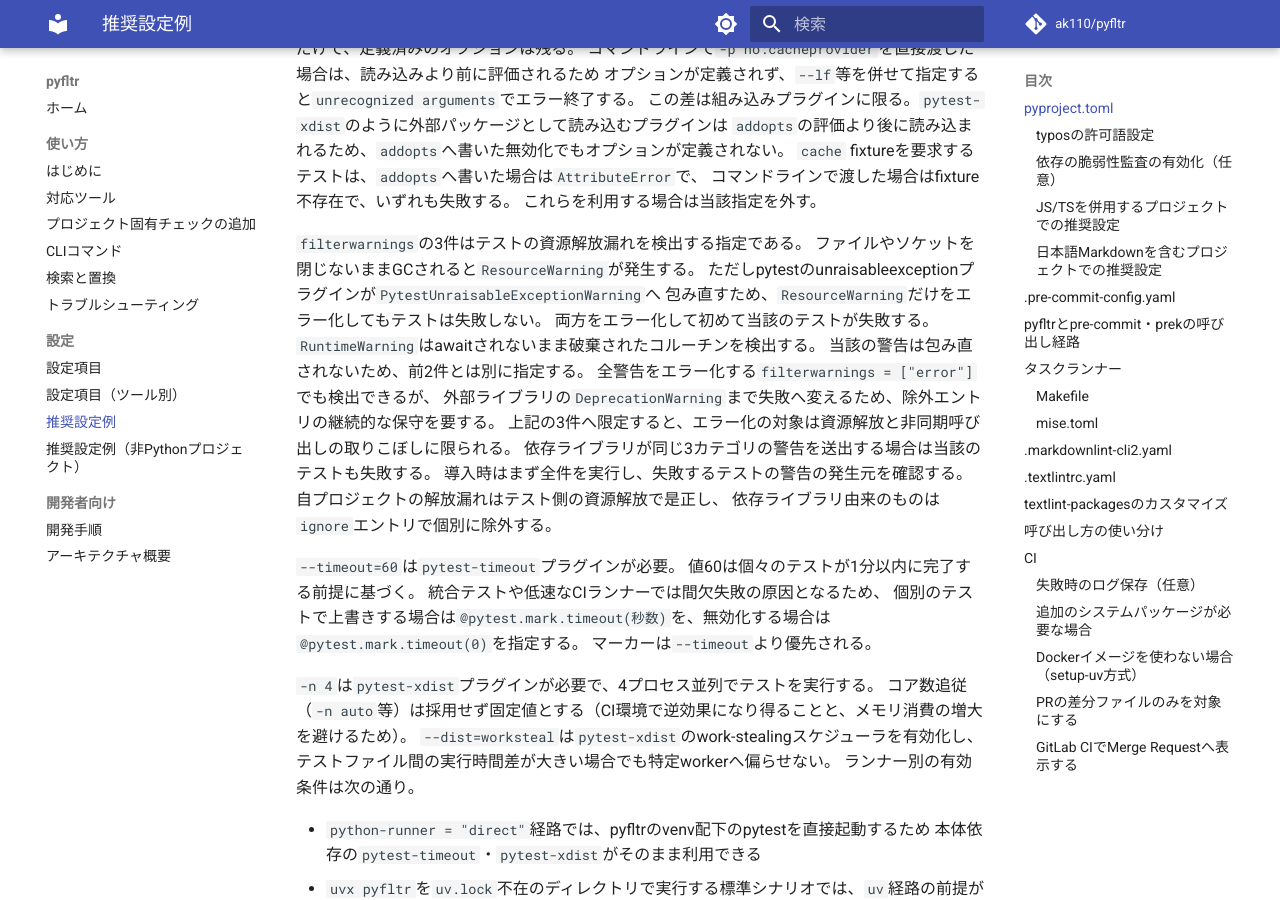
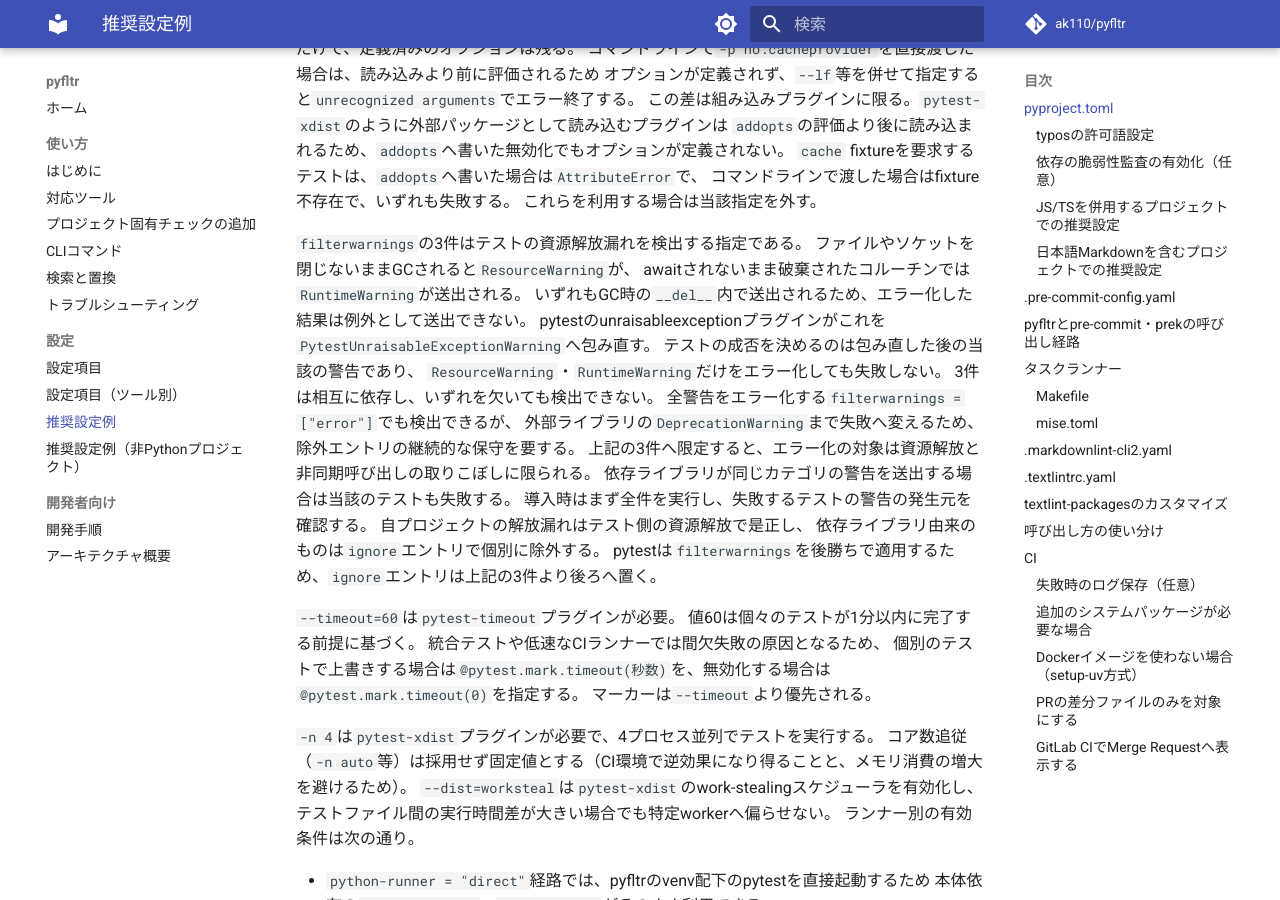
Before and after one commit to ak110/pyfltr, an MkDocs documentation site: the page built from docs/guide/recommended.md, in a window 1280 px wide and 900 px high, scrolled down 4274 px. Built offline with MkDocs 1.6.1 and Material for MkDocs 9.7.7, drawn with Linux system fonts in a browser that asks for light colours; comment, search, counter and statistics services are not loaded; some of the changed text lies outside the part shown.

Commit message:
fix(guide): 資源解放漏れの検出設定とコミット時フックの説明を実測へ合わせる
直前の3コミットで追記した説明のうち、実測と一致しない記述を是正する。
未awaitのコルーチンが送出する警告も未クローズのファイルと同じく包み直される
ため、3件の指定は相互に依存する。いずれを欠いても検出できない旨へ改める。
除外エントリは後勝ちで適用されるため、置く位置の条件も併記する。

コミット時フックの設定例は、参照先が本文から読み取れる完全な形へ改める。
バージョン指定の対象となるフックを例へ加え、実行環境が解決する版を使う指定を
既定として示す。失敗時のメッセージがPythonの版で異なることと、実行前に
停止する条件も実測へ合わせる。

診断の重大度の例に用いていた項目のうち、検査ルールではなく別分類に属する
ものを除く。依存監査の版要件にはリリースノートを典拠として併記し、
従来の版で利用していた場合の対処を加える。

あわせて、テストの資源解放が例外経路でも実行されるよう順序を改め、
起動直後の読み取りに失敗した場合の解放も補う。

再発予防: 検出設定の3件が相互に依存する事実を設定側のコメントと
利用者向け文書の双方へ記録し、一部だけを残す変更を防ぐ。

Co-Authored-By: Claude Opus 5 (1M context) <noreply@anthropic.com>
Claude-Session: https://claude.ai/code/session_018dmjjPiezaYHTK91e1AA6E

````diff
--- a/docs/guide/recommended.md
+++ b/docs/guide/recommended.md
@@ -188,19 +188,21 @@ pytestは組み込みプラグインを読み込むかどうかをコマンド
 これらを利用する場合は当該指定を外す。
 
 `filterwarnings`の3件はテストの資源解放漏れを検出する指定である。
-ファイルやソケットを閉じないままGCされると`ResourceWarning`が発生する。
-ただしpytestのunraisableexceptionプラグインが`PytestUnraisableExceptionWarning`へ
-包み直すため、`ResourceWarning`だけをエラー化してもテストは失敗しない。
-両方をエラー化して初めて当該のテストが失敗する。
-`RuntimeWarning`はawaitされないまま破棄されたコルーチンを検出する。
-当該の警告は包み直されないため、前2件とは別に指定する。
+ファイルやソケットを閉じないままGCされると`ResourceWarning`が、
+awaitされないまま破棄されたコルーチンでは`RuntimeWarning`が送出される。
+いずれもGC時の`__del__`内で送出されるため、エラー化した結果は例外として送出できない。
+pytestのunraisableexceptionプラグインがこれを`PytestUnraisableExceptionWarning`へ包み直す。
+テストの成否を決めるのは包み直した後の当該の警告であり、
+`ResourceWarning`・`RuntimeWarning`だけをエラー化しても失敗しない。
+3件は相互に依存し、いずれを欠いても検出できない。
 全警告をエラー化する`filterwarnings = ["error"]`でも検出できるが、
 外部ライブラリの`DeprecationWarning`まで失敗へ変えるため、除外エントリの継続的な保守を要する。
 上記の3件へ限定すると、エラー化の対象は資源解放と非同期呼び出しの取りこぼしに限られる。
-依存ライブラリが同じ3カテゴリの警告を送出する場合は当該のテストも失敗する。
+依存ライブラリが同じカテゴリの警告を送出する場合は当該のテストも失敗する。
 導入時はまず全件を実行し、失敗するテストの警告の発生元を確認する。
 自プロジェクトの解放漏れはテスト側の資源解放で是正し、
 依存ライブラリ由来のものは`ignore`エントリで個別に除外する。
+pytestは`filterwarnings`を後勝ちで適用するため、`ignore`エントリは上記の3件より後ろへ置く。
 
 `--timeout=60`は`pytest-timeout`プラグインが必要。
 値60は個々のテストが1分以内に完了する前提に基づく。
@@ -260,8 +262,11 @@ hte = "hte"
 脆弱性を検出しない。
 0.10.10以降は検出するが、0.11.1までは検出時も終了コード0を返す。
 非0の終了コードを返すのは0.11.2以降である
-（[uv PR #18512](https://github.com/astral-sh/uv/pull/18512)。CHANGELOG本体には未掲載）。
+（[uv 0.11.2のリリースノート](https://github.com/astral-sh/uv/releases/tag/0.11.2)と
+[uv PR #18512](https://github.com/astral-sh/uv/pull/18512)）。
 pyfltrは終了コード0のツールを出力によらず成功として扱うため、0.11.2未満は実行前検査で拒否する。
+0.10.10以上0.11.1以下で`uv-audit`を利用していた場合は、uvを0.11.2以降へ更新する。
+更新しないまま実行すると解決失敗として扱われ、`uv-audit-severity`による警告への格下げもできない。
 外部脆弱性データベースへ問い合わせるためネットワーク接続が必須で結果が変動する。
 ネットワークが不安定なCIで失敗扱いを避けたい場合は`uv-audit-severity = "warning"`で警告扱いに切り替える。
 
@@ -347,13 +357,17 @@ repos:
         language: system
 ```
 
-注意: 上記の`default_language_version`にはプロジェクトが要求するPythonバージョンを指定する。
+注意: `default_language_version`にはプロジェクトが要求するPythonバージョンを指定する。
+`python3`は実行環境が解決するPythonを使う指定であり、版を固定する場合は`python3.12`のように書く。
+当該の指定が適用されるのは`language: python`のフックに限る。
+上記の例では`pre-commit/pre-commit-hooks`側の2件が対象で、`language: system`のpyfltrは対象外である。
 PEP 695型パラメーター構文（`def f[T](): ...`）を使用するプロジェクトではPython 3.12以上が必要となる。
 指定した版が古いと、`check-ast`や`debug-statements`などPythonで実装されたフックがSyntaxErrorで失敗する。
-失敗の形は指定版がローカルへ導入済みかで分かれる。
-導入済みの場合はprek・pre-commitとも`SyntaxError: expected '('`となり終了コード1で終わる。
-未導入の場合、prekは当該版を自動取得したうえで同じSyntaxErrorとなるが、
-pre-commitはフックの実行前に`failed to find interpreter`で終了コード3となる。
+メッセージは版により異なり、Python 3.11では`SyntaxError: expected '('`、
+3.9・3.10では`SyntaxError: invalid syntax`となる。いずれも終了コード1で終わる。
+指定した版をprek・pre-commitのいずれも解決できない場合は、フックの実行前に
+`failed to find interpreter`で終了コード3となる。
+prekは当該版を自動取得するため、この形になるのはuv管理のPythonも見つからない場合に限る。
 
 ポイント。
 
````
Also changed, not shown: other parts of docs/guide/recommended.md (+6 -1 lines), docs/guide/configuration-tools.md (+8 -6 lines), pyproject.toml (+4 -3 lines), 3 other files.
